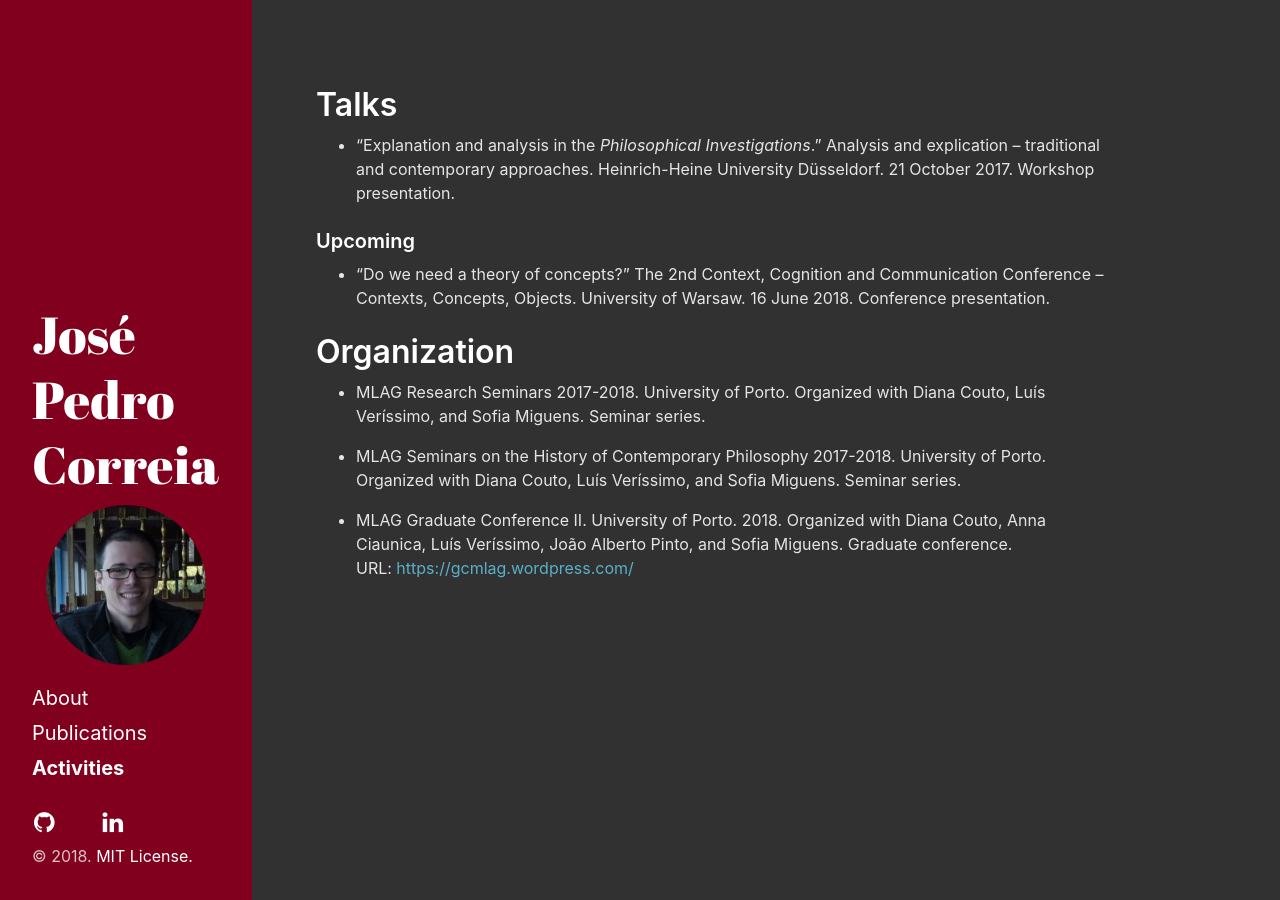
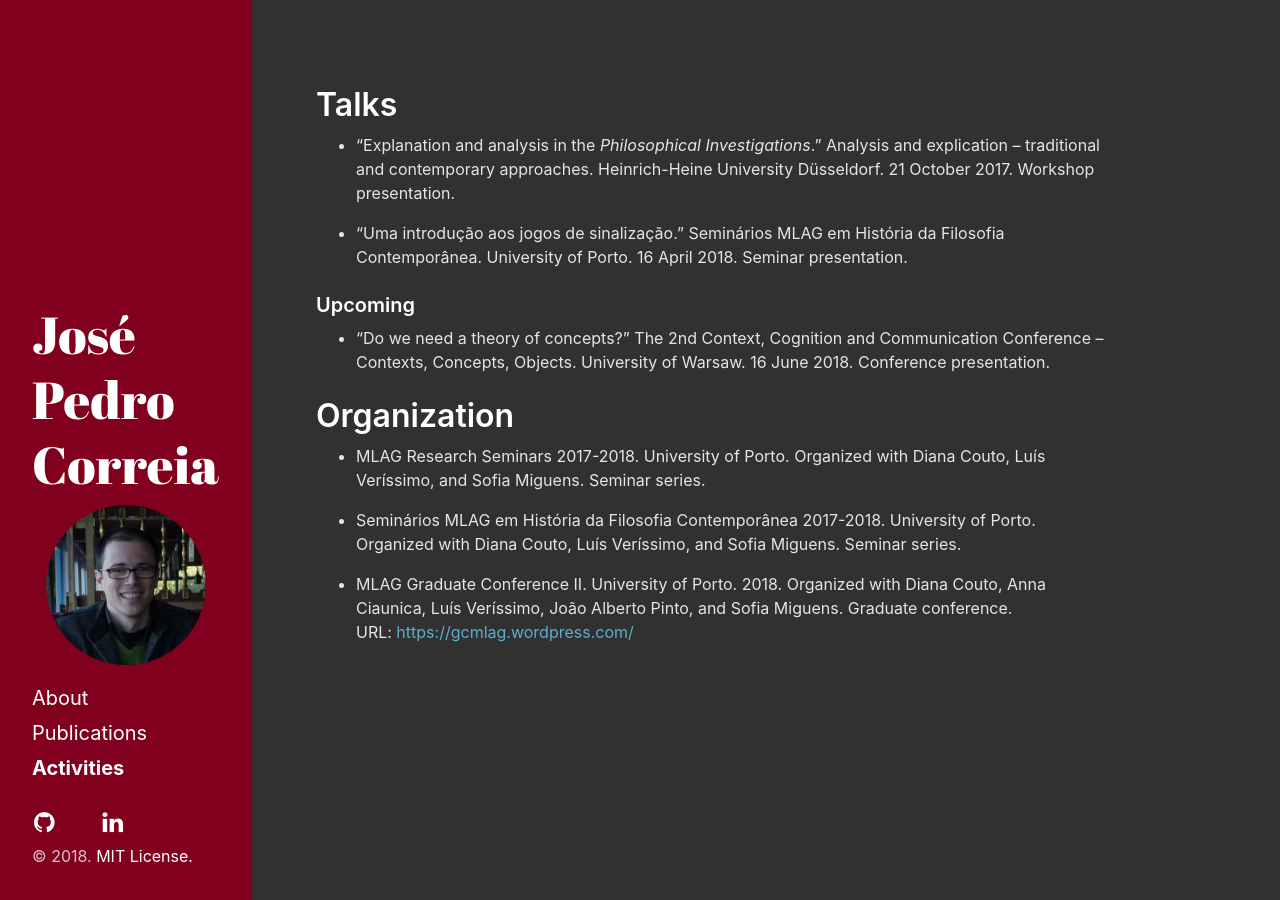
Before and after one commit to josepedrocorreia/josepedrocorreia.github.io, a Jekyll site: the page built from activities.md, in a window 1280 px wide. Built offline with Jekyll 4.4.1, drawn with Linux system fonts in a browser that asks for light colours; nearby versions of some CDN libraries; some web fonts are replaced; a style sheet for code colours, icons or effects is not loaded.

Commit message:
Added presentation in MLAG seminars.

```diff
--- a/activities.md
+++ b/activities.md
@@ -9,6 +9,8 @@ order: 2
 
 * "Explanation and analysis in the _Philosophical Investigations_." Analysis and explication – traditional and contemporary approaches. Heinrich-Heine University Düsseldorf. 21 October 2017. Workshop presentation.
 
+* "Uma introdução aos jogos de sinalização." Seminários MLAG em História da Filosofia Contemporânea. University of Porto. 16 April 2018. Seminar presentation.
+
 ### Upcoming
 
 * "Do we need a theory of concepts?" The 2nd Context, Cognition and Communication Conference – Contexts, Concepts, Objects. University of Warsaw. 16 June 2018. Conference presentation.
@@ -17,6 +19,6 @@ order: 2
 
 * MLAG Research Seminars 2017-2018. University of Porto. Organized with Diana Couto, Luís Veríssimo, and Sofia Miguens. Seminar series.
 
-* MLAG Seminars on the History of Contemporary Philosophy 2017-2018. University of Porto. Organized with Diana Couto, Luís Veríssimo, and Sofia Miguens. Seminar series.
+* Seminários MLAG em História da Filosofia Contemporânea 2017-2018. University of Porto. Organized with Diana Couto, Luís Veríssimo, and Sofia Miguens. Seminar series.
 
 * MLAG Graduate Conference II. University of Porto. 2018. Organized with Diana Couto, Anna Ciaunica, Luís Veríssimo, João Alberto Pinto, and Sofia Miguens. Graduate conference. URL:&nbsp;[https://gcmlag.wordpress.com/](https://gcmlag.wordpress.com/)
```
